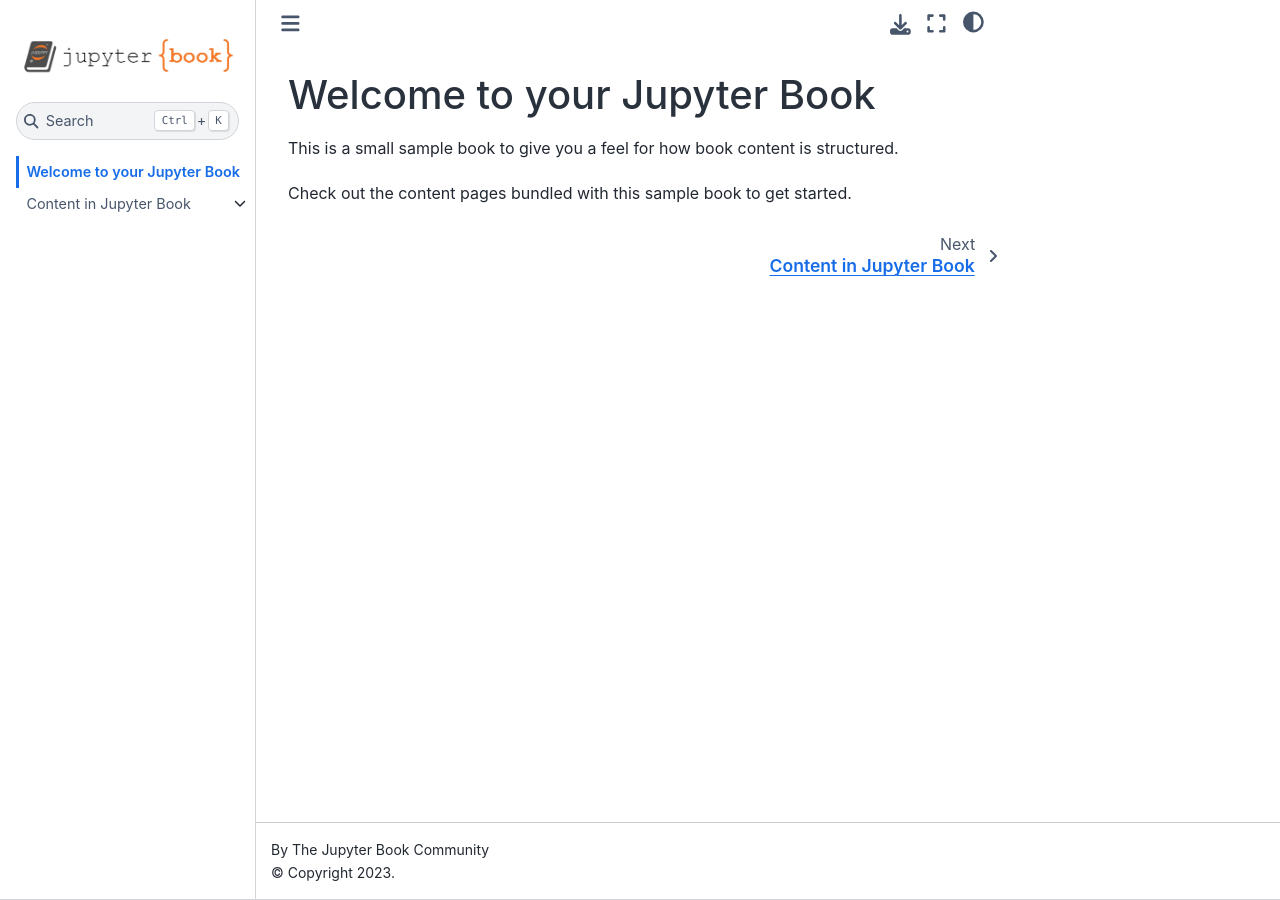
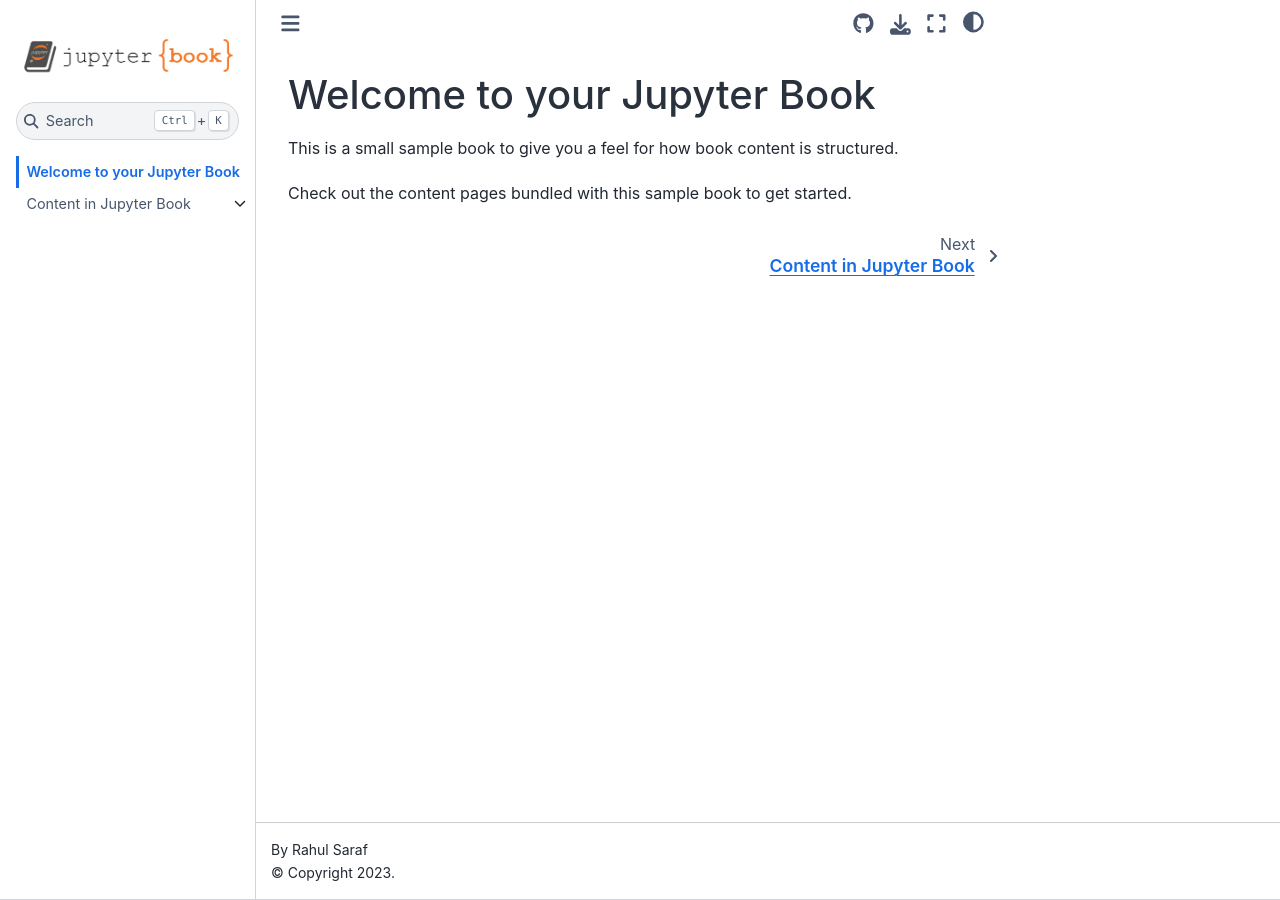
Before and after one commit to Rahuketu86/orgbook, a Jupyter Book: the page built from book/intro.md, in a window 1280 px wide. Built offline with Jupyter Book 1.0.4 settings and Sphinx 7.4.7 and the Sphinx Book theme 1.1.4, drawn with Linux system fonts in a browser that asks for light colours; part of the change alters nothing that is shown.

```diff
--- a/book/_config.yml
+++ b/book/_config.yml
@@ -1,8 +1,25 @@
 # Book settings
-title: My sample book
-author: The Jupyter Book Community
+title: Org book
+author: Rahul Saraf
 logo: logo.png
 
 latex:
   latex_documents:
     targetname: book.tex
+
+
+# Information about where the book exists on the web
+repository:
+  url: https://github.com/rahuketu86/orgbook
+  path_to_book: book
+
+html:
+  use_repository_button: true
+# Configure your Binder links, such as the URL of the BinderHub.
+
+launch_buttons:
+  notebook_interface        : classic  # The interface interactive links will activate ["classic", "jupyterlab"]
+  binderhub_url             : https://mybinder.org  # The URL of the BinderHub (e.g., https://mybinder.org)
+  jupyterhub_url            : ""  # The URL of the JupyterHub (e.g., https://datahub.berkeley.edu)
+  thebe                     : false  # Add a thebe button to pages (requires the repository to run on Binder)
+  colab_url                 : https://colab.research.google.com
```
Also changed, not shown: 2 other files.
